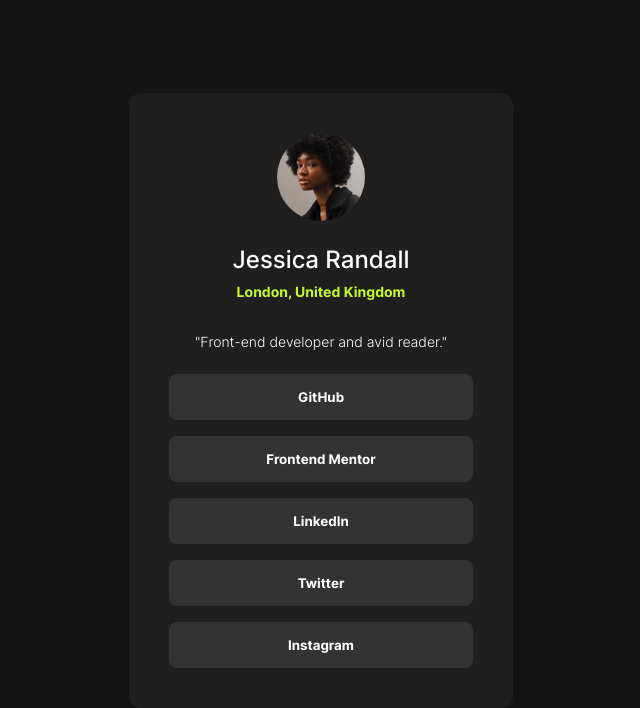
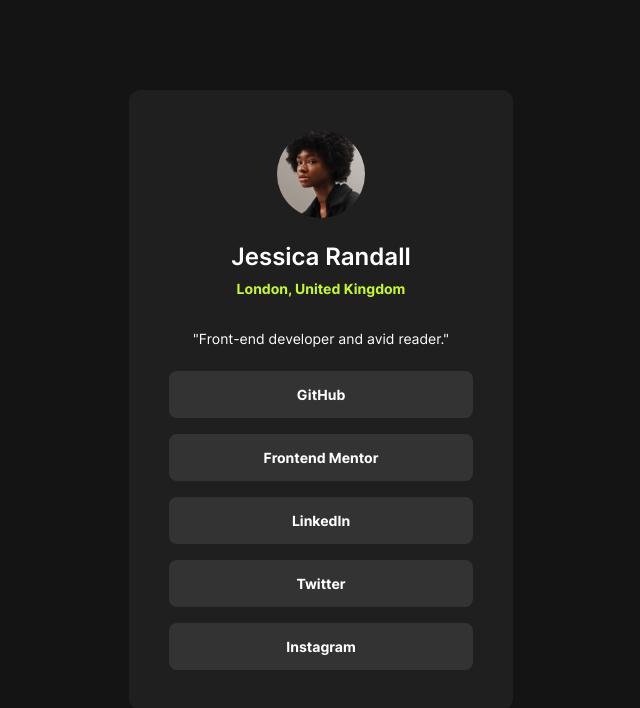
Before and after one commit to Asv000/social-links-profile-main, a plain HTML site: page index.html in a window 1280 px wide. Shown: the whole page, without its empty margins (319-959 px from the left). Drawn offline with Linux system fonts and the light colour scheme.

Commit message:
bigger font size and weight

```diff
--- a/assets/css/styles.css
+++ b/assets/css/styles.css
@@ -38,7 +38,7 @@
 .profile__name {
 	color: var(--white);
 	font-size: 24px;
-	font-weight: 500;
+	font-weight: 600;
 }
 .profile__location {
 	margin-bottom: 24px;
@@ -49,7 +49,7 @@
 .profile__description {
 	margin-bottom: 24px;
 	color: var(--white);
-	font-weight: 300;
+	font-weight: 400;
 }
 .social__link-btn {
 	width: 100%;
@@ -58,6 +58,7 @@
 	color: var(--white);
 	background-color: var(--grey);
 	border: none;
+    font-size: 14px;
 	font-weight: bold;
 	font-family: 'Inter';
 }
```
